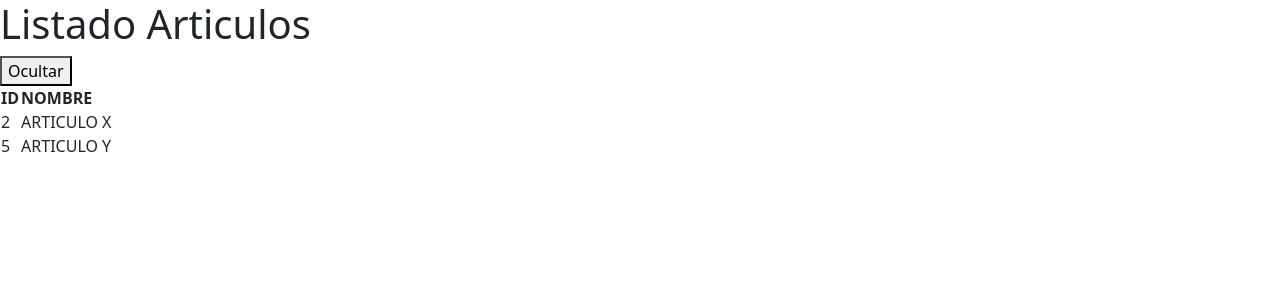
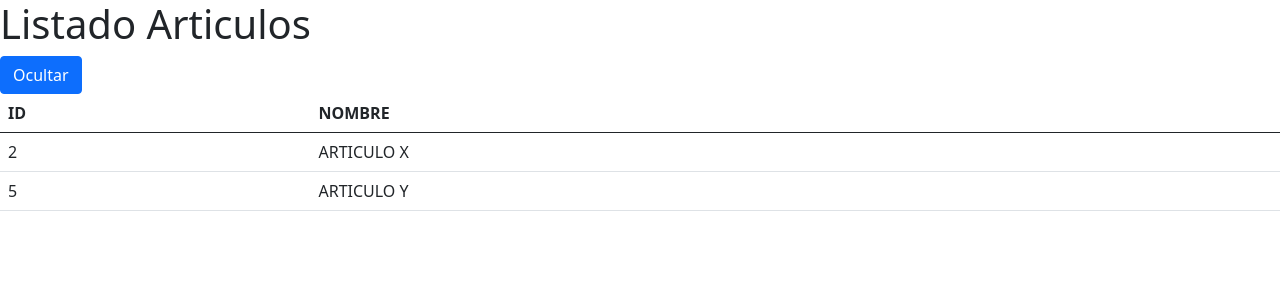
Before and after one commit to marcosjmarin/practica1-pav2, an Angular app: page / in a window 1280 px wide. Shown: the top 300 px of the page. Built offline with nearby package versions, Linux system fonts and the light colour scheme.

Commit message:
1 file modified

```diff
--- a/src/app/app.component.html
+++ b/src/app/app.component.html
@@ -1,9 +1,9 @@
 <div>
   <h1> {{text}} </h1>
-  <button (click)="mostrarBoton()">
+  <button class="btn btn-primary"(click)="mostrarBoton()">
     {{bandera ? "Ocultar" : "Mostrar"}}
   </button>
-  <table *ngIf="articulos && articulos.length && bandera">
+  <table class="table" *ngIf="articulos && articulos.length && bandera">
     <thead>
       <tr>
         <th>
```
